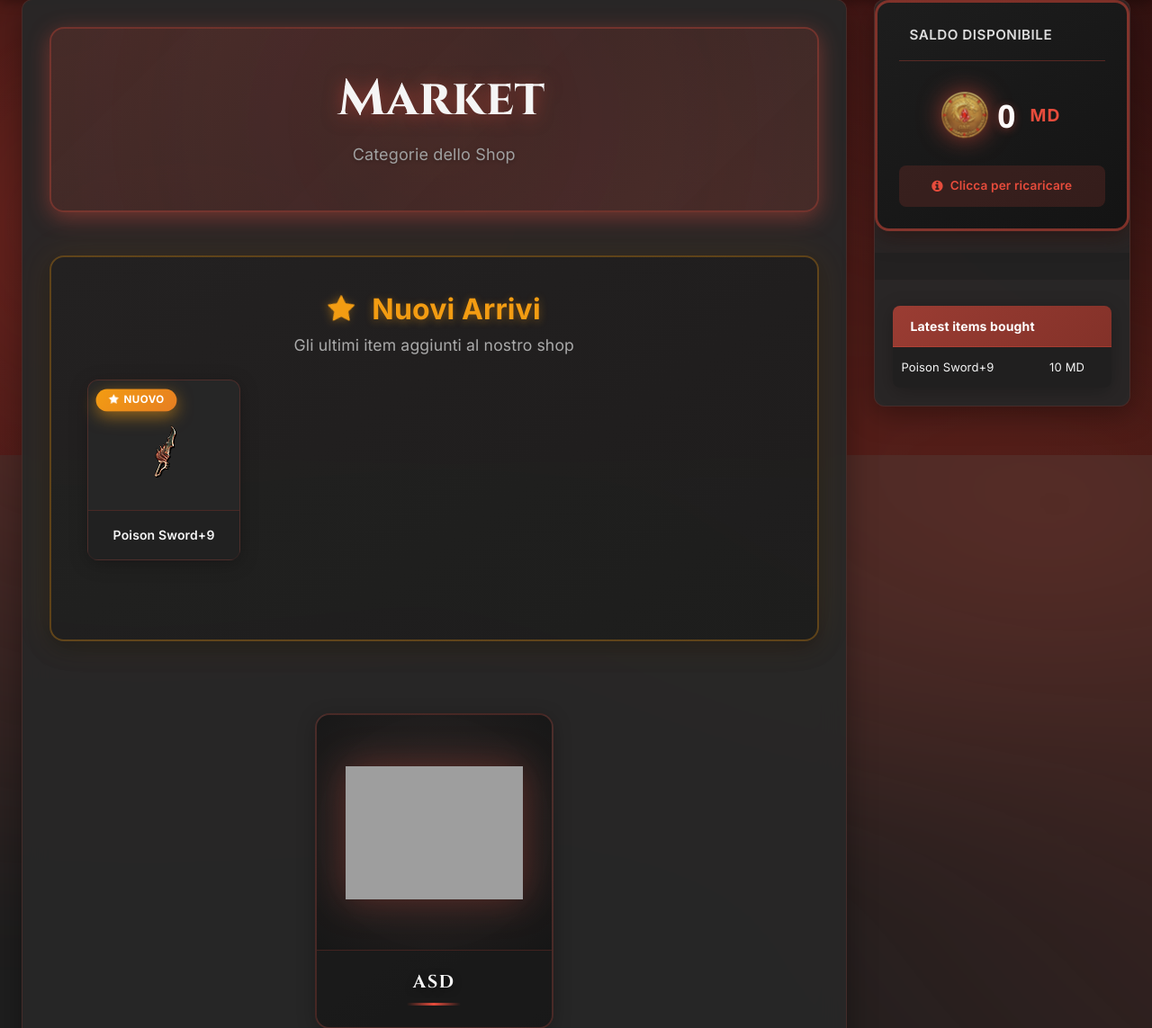
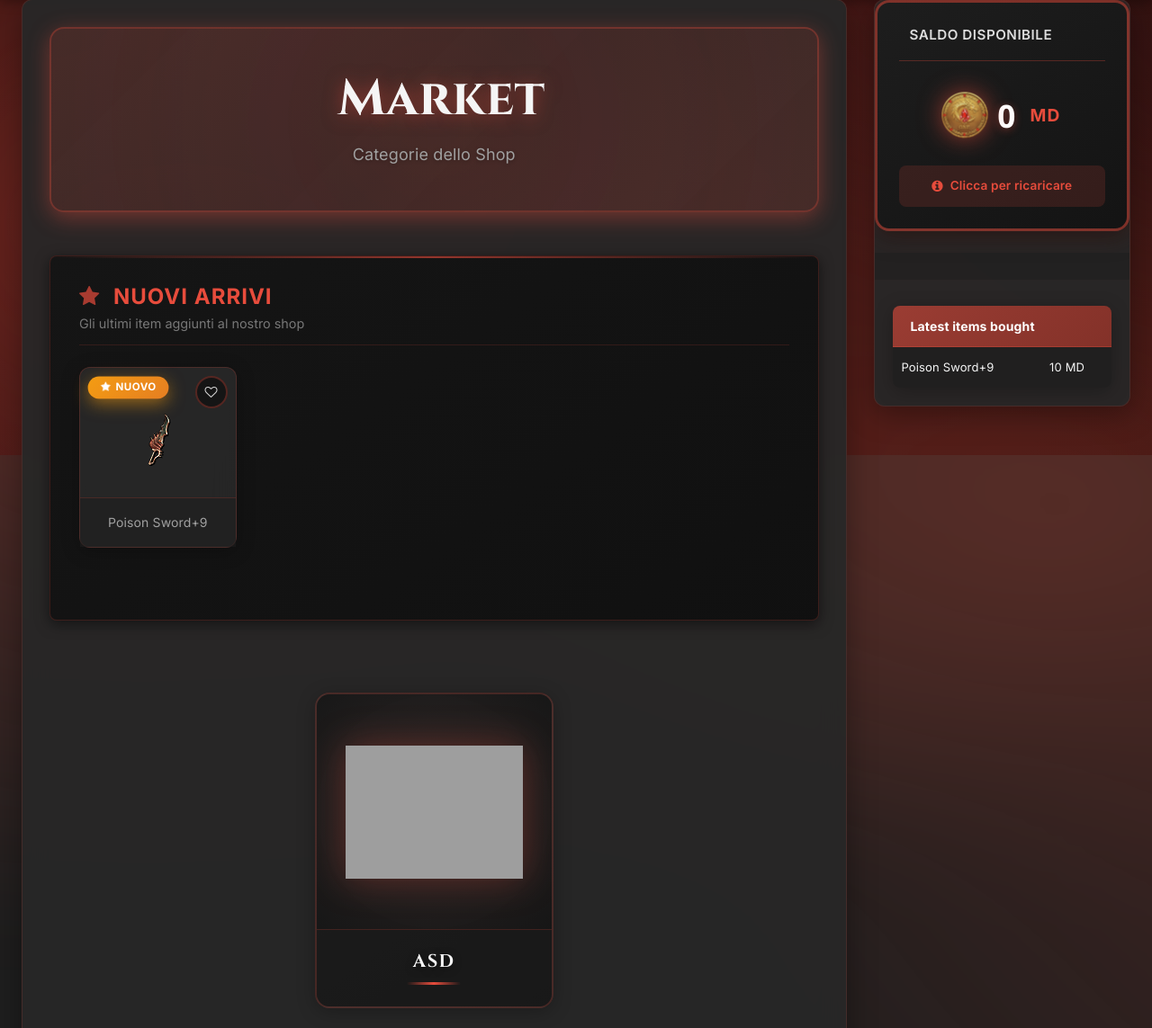
Before and after one commit to GodHunabKu/Gestionale, a PHP site: page / in a window 1280 px wide. Shown: the part 294-1437 px from the top of the page at 90% size. Run offline with PHP 8.4, Linux system fonts and the light colour scheme; the visitor is signed in with stand-in values (Sample User, id 1); data comes from the database, SQL or seed files in the repository; data that the repository does not hold is empty; grey boxes are pictures that could not be loaded.

Commit message:
REDESIGN: Nuovi Arrivi Dark + Bottoni Wishlist Funzionanti
NUOVI ARRIVI - DESIGN PROFESSIONALE:
- Rimossi colori arancioni infantili
- Nuovo stile dark/MMORPG professionale
- Header con bordo sottile rosso gradient
- Typography sobria: uppercase, letterspacing
- Ridotte animazioni eccessive
- Card con hover subtile (5px vs 8px)
- Colori: rosso scuro (#e74c3c) invece di arancione
- Background più dark (rgba(20,20,20))
- Bordi minimal e sofisticati

WISHLIST - BOTTONI FUNZIONANTI:
- Aggiunto bottone cuore in alto a destra su TUTTE le card
- Implementato in: items.php, home.php, search.php
- Cuore vuoto = non in wishlist
- Cuore pieno + animazione = in wishlist
- Conferma prima di aggiungere/rimuovere
- Redirect corretto dopo azione
- CSS già esistente perfettamente integrato

CARATTERISTICHE TECNICHE:
- Classe .item-with-wishlist per posizionamento relativo
- .wishlist-heart-btn con z-index 50
- Animazione heart-beat per item in wishlist
- URL con parametri: action, item_id, vnum, name, price
- Integrazione wishlist.php functions

Risolve: Design infantile + Wishlist non funzionante

```diff
--- a/assets/css/shop-features-2025.css
+++ b/assets/css/shop-features-2025.css
@@ -308,49 +308,71 @@
 /* ============================================
    NUOVI ARRIVI SECTION - HOMEPAGE
    ============================================ */
+/* Sezione Nuovi Arrivi - Design Professionale Dark MMORPG */
 .newest-items-section {
-    background: linear-gradient(145deg, rgba(30, 30, 30, 0.5) 0%, rgba(20, 20, 20, 0.5) 100%);
-    border: 2px solid rgba(243, 156, 18, 0.3);
-    border-radius: 16px;
-    padding: 2.5rem;
+    background: linear-gradient(145deg, rgba(20, 20, 20, 0.95) 0%, rgba(15, 15, 15, 0.95) 100%);
+    border: 1px solid rgba(231, 76, 60, 0.2);
+    border-radius: 8px;
+    padding: 2rem;
     margin-bottom: 3rem;
-    box-shadow: 0 8px 25px rgba(0, 0, 0, 0.3), 0 0 40px rgba(243, 156, 18, 0.1);
+    box-shadow: 0 4px 15px rgba(0, 0, 0, 0.5);
+    position: relative;
+}
+
+.newest-items-section::before {
+    content: '';
+    position: absolute;
+    top: 0;
+    left: 0;
+    right: 0;
+    height: 2px;
+    background: linear-gradient(90deg, transparent 0%, rgba(231, 76, 60, 0.6) 50%, transparent 100%);
 }
 
 .section-header {
-    text-align: center;
-    margin-bottom: 2rem;
+    text-align: left;
+    margin-bottom: 1.5rem;
+    border-bottom: 1px solid rgba(231, 76, 60, 0.15);
+    padding-bottom: 0.75rem;
 }
 
 .section-title-large {
-    font-size: 2rem;
-    font-weight: 800;
-    color: #f39c12;
-    text-shadow: 0 2px 10px rgba(243, 156, 18, 0.4);
-    margin-bottom: 0.5rem;
+    font-size: 1.5rem;
+    font-weight: 700;
+    color: #e74c3c;
+    text-transform: uppercase;
+    letter-spacing: 1px;
+    margin-bottom: 0.25rem;
 }
 
 .section-title-large i {
-    margin-right: 0.75rem;
-    animation: star-rotate 3s linear infinite;
+    margin-right: 0.5rem;
+    color: rgba(231, 76, 60, 0.7);
 }
 
 .section-subtitle {
-    font-size: 1.1rem;
-    color: #aaa;
+    font-size: 0.9rem;
+    color: #777;
     font-weight: 400;
+    text-transform: none;
+    letter-spacing: 0;
 }
 
 .newest-item-card {
-    transition: all 0.4s cubic-bezier(0.175, 0.885, 0.32, 1.275);
-    border: 2px solid rgba(243, 156, 18, 0.3);
-    background: linear-gradient(145deg, rgba(25, 25, 25, 0.9) 0%, rgba(20, 20, 20, 0.9) 100%);
+    transition: all 0.3s ease;
+    position: relative;
 }
 
-.newest-item-card:hover {
-    transform: translateY(-8px) scale(1.02);
-    box-shadow: 0 12px 35px rgba(243, 156, 18, 0.4);
-    border-color: rgba(243, 156, 18, 0.7);
+.newest-item-card .card {
+    background: linear-gradient(145deg, rgba(30, 30, 30, 0.95) 0%, rgba(25, 25, 25, 0.95) 100%);
+    border: 1px solid rgba(231, 76, 60, 0.2);
+    transition: all 0.3s ease;
+}
+
+.newest-item-card:hover .card {
+    transform: translateY(-5px);
+    box-shadow: 0 8px 25px rgba(231, 76, 60, 0.25);
+    border-color: rgba(231, 76, 60, 0.4);
 }
 
 /* ============================================
--- a/pages/shop/home.php
+++ b/pages/shop/home.php
@@ -35,10 +35,25 @@
 	</div>
 
 	<div class="row">
-		<?php foreach($newest_items as $row) { ?>
+		<?php
+			require_once __DIR__ . '/../../include/functions/wishlist.php';
+			$account_id = get_account_id();
+
+			foreach($newest_items as $row) {
+				$in_wishlist = wishlist_has($account_id, $row['id']);
+				$item_name = !$item_name_db ? get_item_name($row['vnum']) : get_item_name_locale_name($row['vnum']);
+		?>
 		<div class="col-lg-3 col-md-4 col-sm-6 mb-4">
+			<div class="newest-item-card item-with-wishlist">
+				<!-- Bottone Wishlist -->
+				<a href="<?php print $shop_url.'wishlist?action='.($in_wishlist ? 'remove' : 'add').'&item_id='.$row['id'].'&vnum='.$row['vnum'].'&name='.urlencode($item_name).'&price='.$row['coins']; ?>"
+				   class="wishlist-heart-btn <?php echo $in_wishlist ? 'in-wishlist' : ''; ?>"
+				   onclick="return confirm('<?php echo $in_wishlist ? 'Rimuovere dai preferiti?' : 'Aggiungere ai preferiti?'; ?>')">
+					<i class="fa fa-heart<?php echo $in_wishlist ? '' : '-o'; ?>"></i>
+				</a>
+
 				<a href="<?php print $shop_url.'item/'.$row['id'].'/'; ?>">
-				<div class="card newest-item-card text-center">
+					<div class="card text-center">
 						<div class="card-block">
 							<!-- Badge NUOVO sempre visibile qui -->
 							<span class="badge badge-new-item">
@@ -65,10 +80,11 @@
 						<?php } ?>
 					</div>
 						<div class="card-footer text-muted">
-						<a href="<?php print $shop_url.'item/'.$row['id'].'/'; ?>"><?php if(!$item_name_db) print get_item_name($row['vnum']); else print get_item_name_locale_name($row['vnum']); ?></a>
+							<?php echo $item_name; ?>
 						</div>
 					</div>
 				</a>
+			</div>
 		</div>
 		<?php } ?>
 	</div>
```
Also changed, not shown: pages/shop/items.php (+14 -1 lines), pages/shop/search.php (+14 -1 lines). Lines whose indentation alone changed are shown as unchanged.
